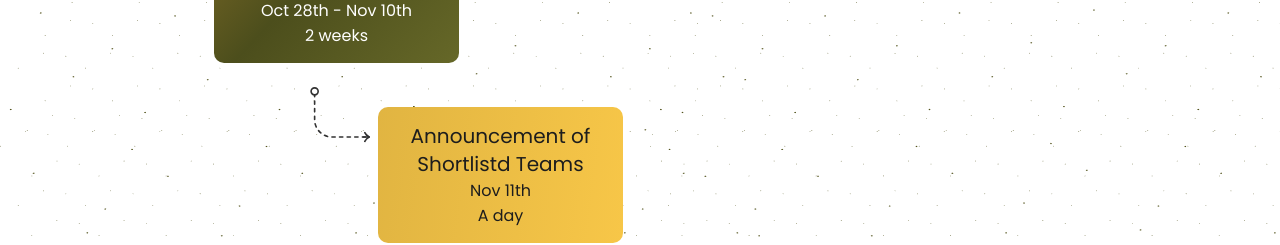
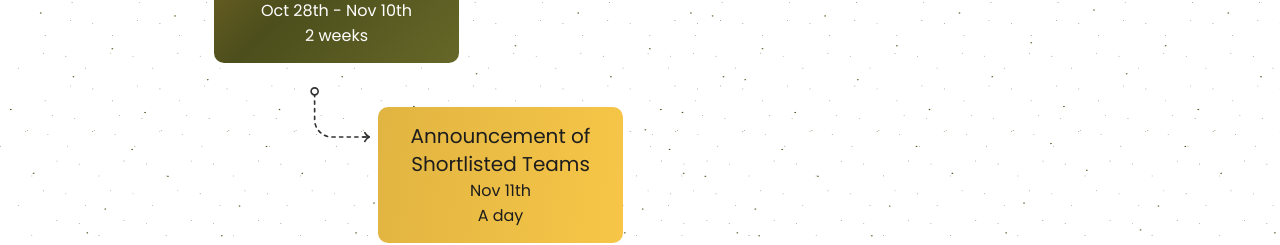
Before and after one commit to Moshood-Kausar/rain-hackathon, a Next.js app: page / in a window 1280 px wide. Shown: the part 4300-4545 px from the top of the page. Built offline with nearby package versions, Linux system fonts and the light colour scheme.

Commit message:
update: fixed typo

```diff
--- a/app/components/Timeline.jsx
+++ b/app/components/Timeline.jsx
@@ -25,7 +25,7 @@ export default function Timeline(){
                         <FlowCurve />
                     </div>
                     <div className="gradient-primary py-[15px] px-7 rounded-[10px] w-fit max-w-[245px] text-dark flex flex-col items-center mt-4 md:mt-5 mr-2 md:mr-0 md:ml-2">
-                        <h3 className="text-sm md:text-xl font-medium text-center">Announcement of Shortlistd Teams</h3>
+                        <h3 className="text-sm md:text-xl font-medium text-center">Announcement of Shortlisted Teams</h3>
                         <p className="text-center text-xs md:text-base">Nov 11th</p>
                         <p className="text-center text-xs md:text-base">A day</p>
                     </div>
```
